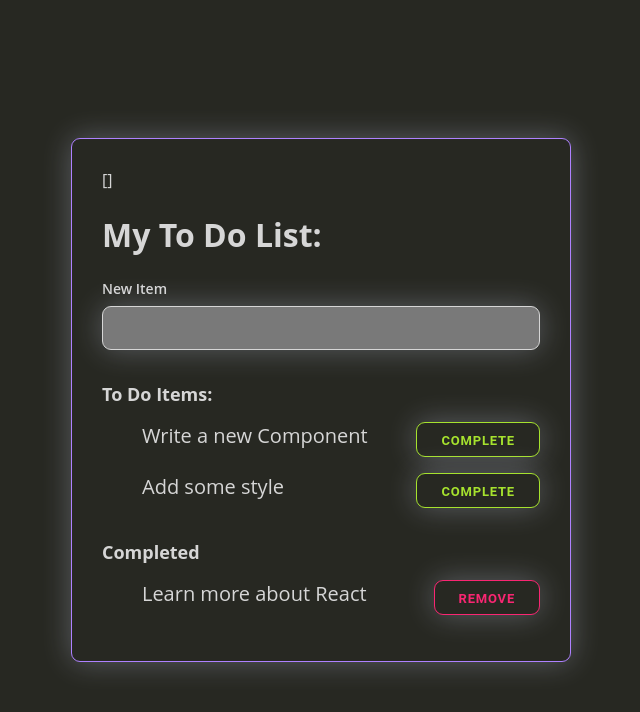
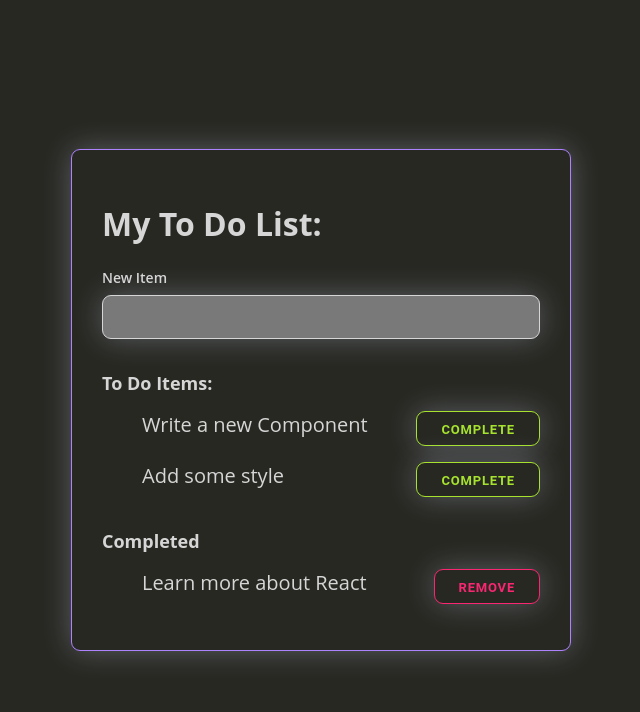
Before and after one commit to shamseen/hw-w05d03-react-todo-list, a React (Create React App) app: page / in a window 1280 px wide. Shown: the top 712 px of the page, without its empty margins (319-959 px from the left). Built offline with nearby package versions, Linux system fonts and the light colour scheme.

Commit message:
code cleanup

```diff
--- a/src/App.js
+++ b/src/App.js
@@ -12,8 +12,6 @@ export default function App() {
   const [completedItems, updateCompleted] = useState(
     toDoListData.filter((item) => item.completed)
   );
-
-  const [debugln, setdebug] = useState([]);
 
   const addToCompleted = (index) => {
     // copying / manipulating newly completed
@@ -37,7 +35,6 @@ export default function App() {
 
   return (
     <div className="App">
-      {JSON.stringify(debugln)}
       <h1>My to do list:</h1>
       <Form handleSubmit={handleSubmit} />
       <ToDoList toDoItems={toDoItems} addToCompleted={addToCompleted} />
--- a/src/styles.scss
+++ b/src/styles.scss
@@ -49,7 +49,6 @@ body {
   padding: 30px;
   @include shadowboxing($purple);
   color: $white;
-
 }
 
 h1,
@@ -122,6 +121,7 @@ li {
     &.complete {
       @include shadowboxing($green);
     }
+
     @include x-transition;
     @include x-user-select;
   }
```
Lines whose indentation alone changed are shown as unchanged.
